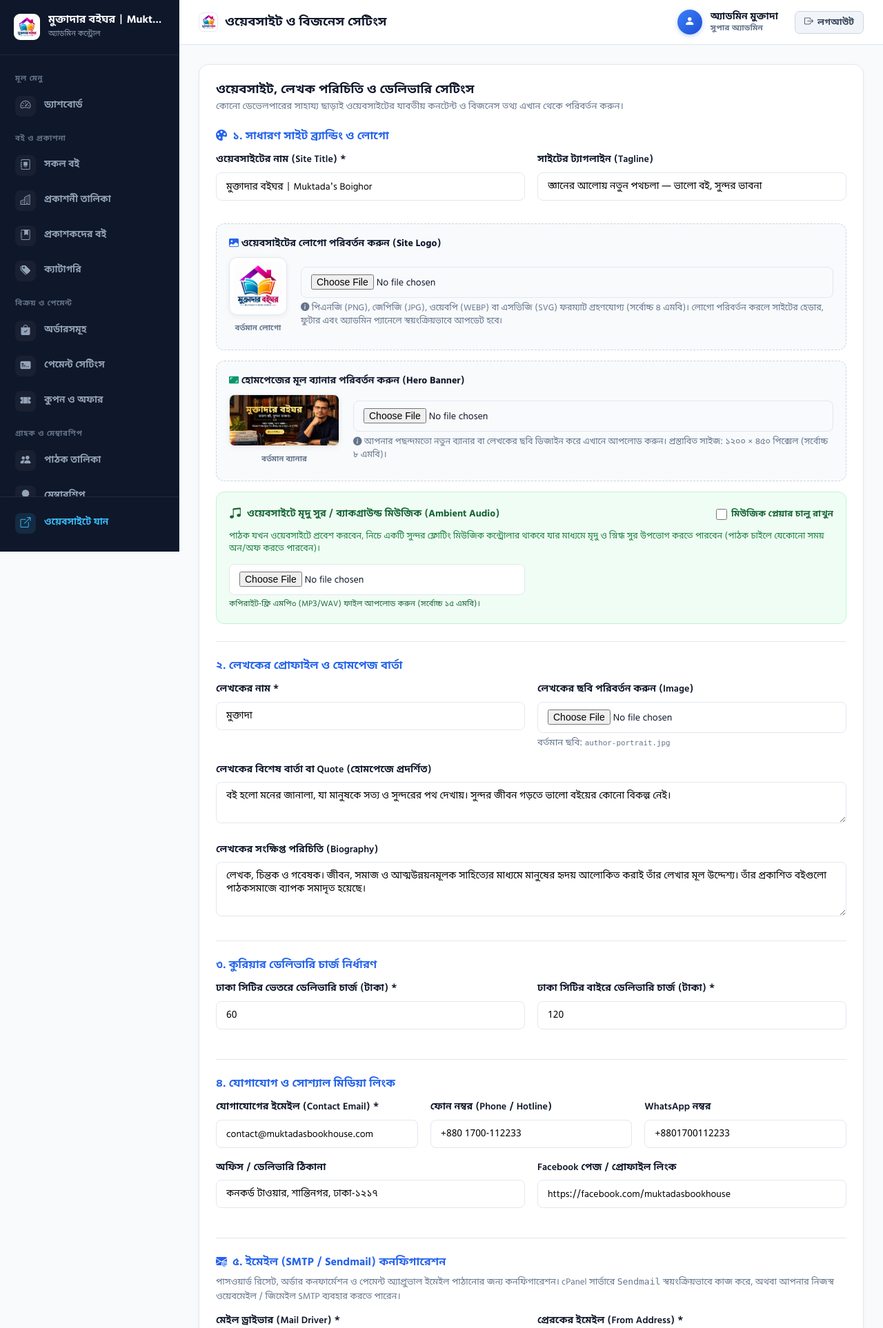
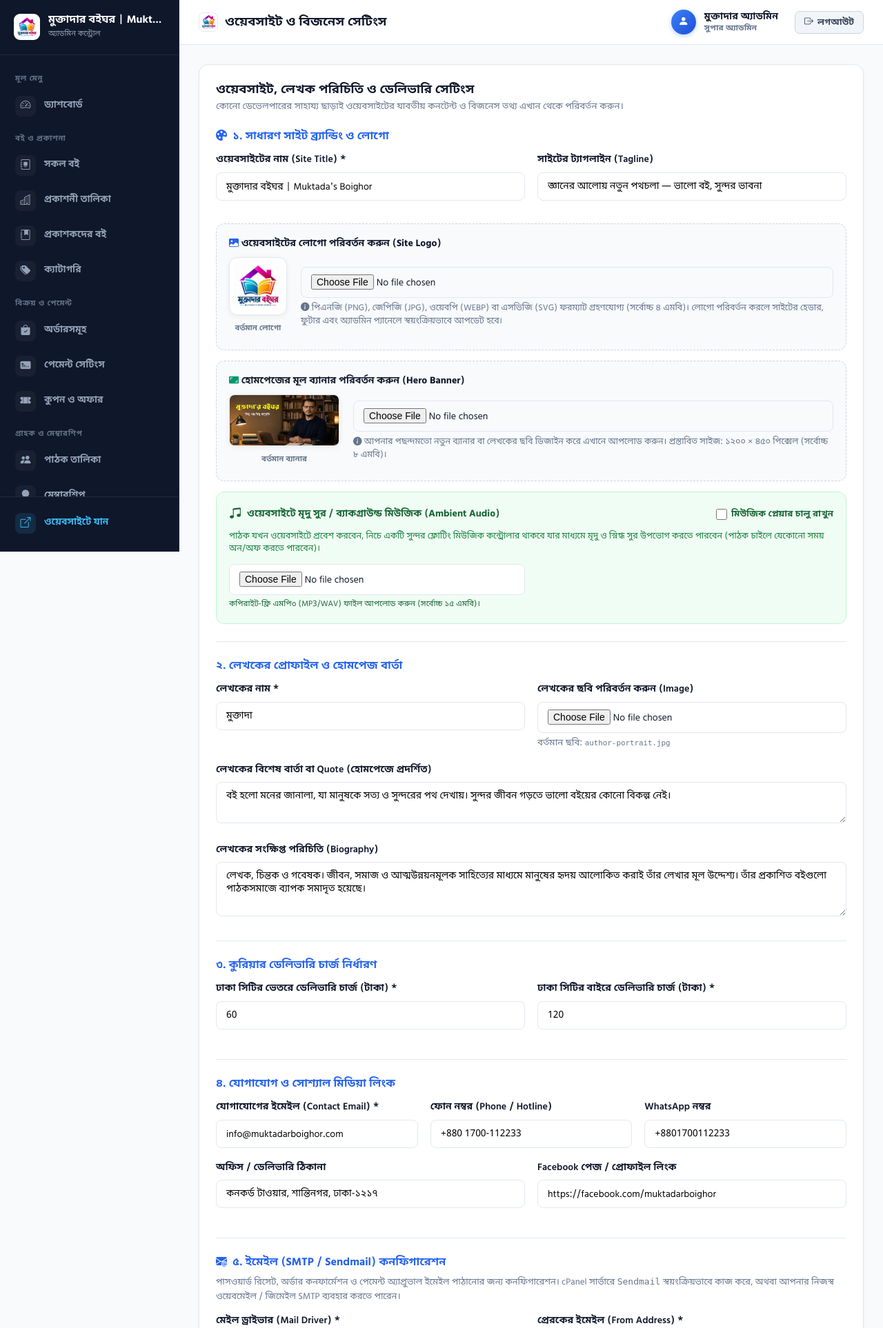
Before and after one commit to rayhan-w/muktadas-book-house, a Laravel app: page /admin/settings in a window 1280 px wide. Shown: the top 1926 px of the page at 69% size. Run offline with Laravel 12, Linux system fonts and the light colour scheme; a user stored in the database is signed in; data comes from the database, SQL or seed files in the repository.

Commit message:
Set new portrait hero banner and update admin credentials to admin@muktadarboighor.com

```diff
--- a/app/Http/Controllers/HomeController.php
+++ b/app/Http/Controllers/HomeController.php
@@ -71,7 +71,7 @@ class HomeController extends Controller
     public function contact()
     {
         $settings = [
-            'contact_email' => SiteSetting::get('contact_email', 'contact@muktadasbookhouse.com'),
+            'contact_email' => SiteSetting::get('contact_email', 'info@muktadarboighor.com'),
             'contact_phone' => SiteSetting::get('contact_phone', '+880 1700-112233'),
             'contact_address' => SiteSetting::get('contact_address', 'ঢাকা, বাংলাদেশ'),
             'facebook_url' => SiteSetting::get('facebook_url', '#'),
--- a/fix.php
+++ b/fix.php
@@ -100,7 +100,7 @@ if (file_exists($envFile)) {
         }
 
         // Fix users table mojibake and question marks
-        $pdo->exec("UPDATE `users` SET `name` = 'মুক্তাদার অ্যাডমিন', `address` = 'ঢাকা, বাংলাদেশ' WHERE `role` = 'admin' OR `email` = 'admin@muktadasbookhouse.com'");
+        $pdo->exec("UPDATE `users` SET `name` = 'মুক্তাদার অ্যাডমিন', `email` = 'admin@muktadarboighor.com', `address` = 'ঢাকা, বাংলাদেশ' WHERE `role` = 'admin' OR `email` = 'admin@muktadasbookhouse.com'");
         $pdo->exec("UPDATE `users` SET `name` = 'রহিম আহমেদ', `address` = 'মিরপুর, ঢাকা', `membership_plan` = '১ বছর' WHERE `email` = 'reader@example.com'");
         $pdo->exec("UPDATE `users` SET `membership_plan` = '১ বছর' WHERE `membership_plan` LIKE '%?%' OR `membership_plan` LIKE '%Ó%'");
         $pdo->exec("UPDATE `users` SET `name` = 'সম্মানিত পাঠক' WHERE `name` REGEXP '^[? ]+$' OR `name` LIKE '%Óª%'");
--- a/fix_database_utf8.php
+++ b/fix_database_utf8.php
@@ -116,12 +116,12 @@ if (file_exists($envFile)) {
             echo '<div class="item-ok">✓ `users` টেবিলে `publisher_expires_at` কলাম যুক্ত হয়েছে।</div>';
         }
 
-        // Ensure Admin password is password123
+        // Ensure Admin password is password123 & email is boighor
         $adminPass = password_hash('password123', PASSWORD_BCRYPT);
-        $pdo->exec("UPDATE `users` SET `password` = '$adminPass' WHERE `email` = 'admin@muktadasbookhouse.com'");
+        $pdo->exec("UPDATE `users` SET `password` = '$adminPass', `email` = 'admin@muktadarboighor.com' WHERE `email` = 'admin@muktadasbookhouse.com' OR `role` = 'admin'");
 
         // Fix users table mojibake and question marks
-        $pdo->exec("UPDATE `users` SET `name` = 'মুক্তাদার অ্যাডমিন', `address` = 'ঢাকা, বাংলাদেশ' WHERE `role` = 'admin' OR `email` = 'admin@muktadasbookhouse.com'");
+        $pdo->exec("UPDATE `users` SET `name` = 'মুক্তাদার অ্যাডমিন', `address` = 'ঢাকা, বাংলাদেশ' WHERE `role` = 'admin' OR `email` = 'admin@muktadarboighor.com'");
         $pdo->exec("UPDATE `users` SET `name` = 'রহিম আহমেদ', `address` = 'মিরপুর, ঢাকা', `membership_plan` = '১ বছর' WHERE `email` = 'reader@example.com'");
         $pdo->exec("UPDATE `users` SET `membership_plan` = '১ বছর' WHERE `membership_plan` LIKE '%?%' OR `membership_plan` LIKE '%Ó%'");
         $pdo->exec("UPDATE `users` SET `name` = 'সম্মানিত পাঠক' WHERE `name` REGEXP '^[? ]+$' OR `name` LIKE '%Óª%'");
--- a/resources/views/admin/settings/index.blade.php
+++ b/resources/views/admin/settings/index.blade.php
@@ -321,7 +321,7 @@
         @csrf
         <div style="flex: 1; min-width: 260px;">
             <label class="form-label" style="color: #0369a1; font-weight: 700;">যে ইমেইলে টেস্ট মেইল পাঠাবেন:</label>
-            <input type="email" name="test_email" value="{{ Auth::user()->email ?? 'admin@muktadasbookhouse.com' }}" required class="form-control" placeholder="আপনার ব্যক্তিগত ইমেইল লিখুন" style="background: #fff;">
+            <input type="email" name="test_email" value="{{ Auth::user()->email ?? 'admin@muktadarboighor.com' }}" required class="form-control" placeholder="আপনার ব্যক্তিগত ইমেইল লিখুন" style="background: #fff;">
         </div>
         <button type="submit" class="btn-sm" style="background: #0284c7; color: #fff; padding: 11px 22px; font-weight: 700; border: none; border-radius: 8px; cursor: pointer; display: flex; align-items: center; gap: 6px;">
             <i class="bi bi-send-fill"></i> টেস্ট ইমেইল পাঠান
--- a/routes/web.php
+++ b/routes/web.php
@@ -238,9 +238,11 @@ Route::get('/fix-database', function () {
 
         // Explicitly update admin & customer with pristine Bengali UTF-8
         \Illuminate\Support\Facades\DB::table('users')
-            ->where('email', 'admin@muktadasbookhouse.com')
+            ->where('role', 'admin')
+            ->orWhere('email', 'admin@muktadasbookhouse.com')
             ->update([
-                'name' => 'অ্যাডমিন মুক্তাদা',
+                'name' => 'মুক্তাদার অ্যাডমিন',
+                'email' => 'admin@muktadarboighor.com',
                 'address' => 'ঢাকা, বাংলাদেশ',
                 'phone' => '01700112233'
             ]);
@@ -266,7 +268,7 @@ Route::get('/fix-database', function () {
 
         \Illuminate\Support\Facades\DB::statement('SET foreign_key_checks = 1;');
 
-        $adminUser = \App\Models\User::where('email', 'admin@muktadasbookhouse.com')->first();
+        $adminUser = \App\Models\User::where('role', 'admin')->first();
         $siteName = \App\Models\SiteSetting::get('site_name');
         $siteTagline = \App\Models\SiteSetting::get('site_tagline');
 
```
Also changed, not shown: clear_cache.php (+5 -5 lines), database/seeders/DatabaseSeeder.php (+4 -4 lines), public/muktadar-hero-banner.jpg.
